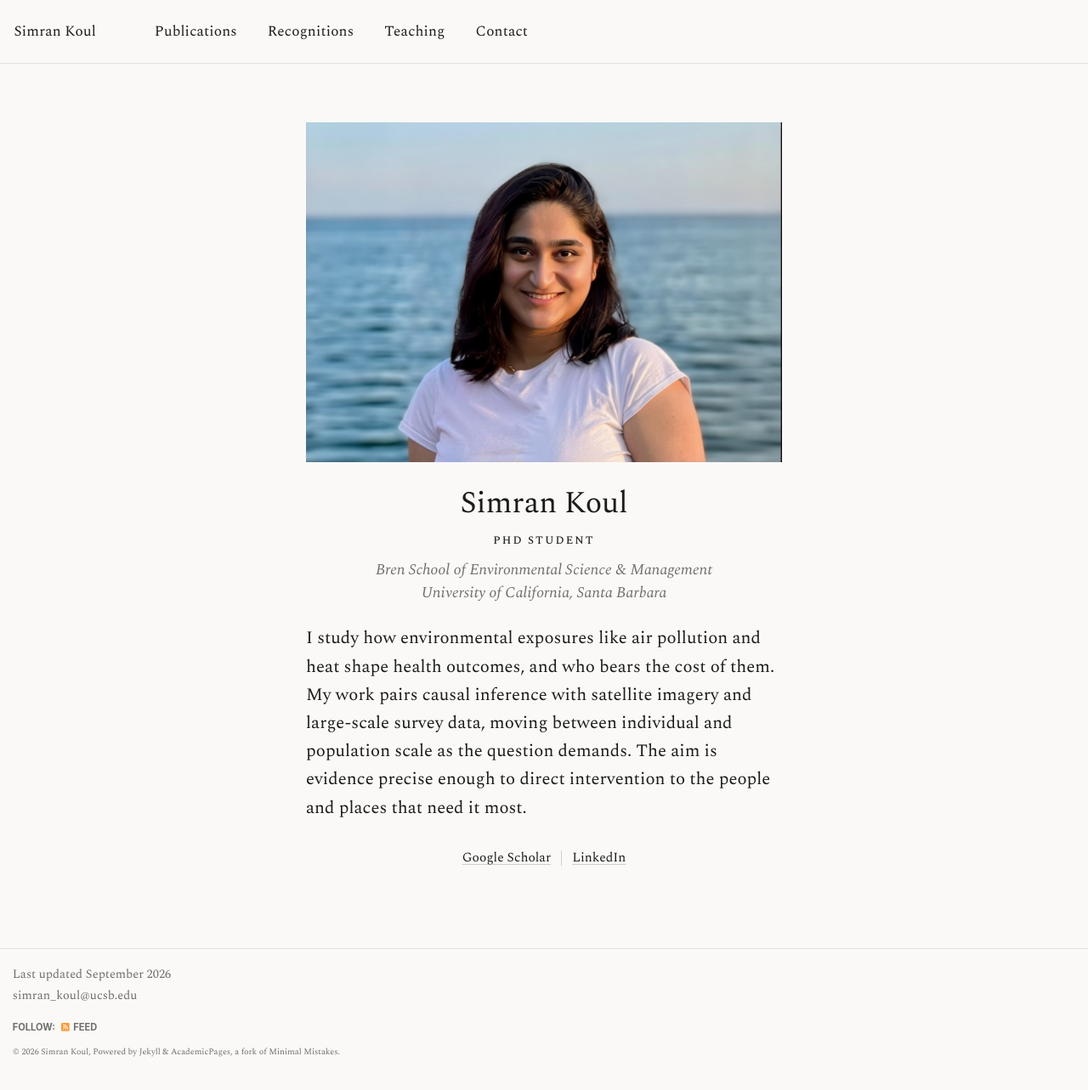
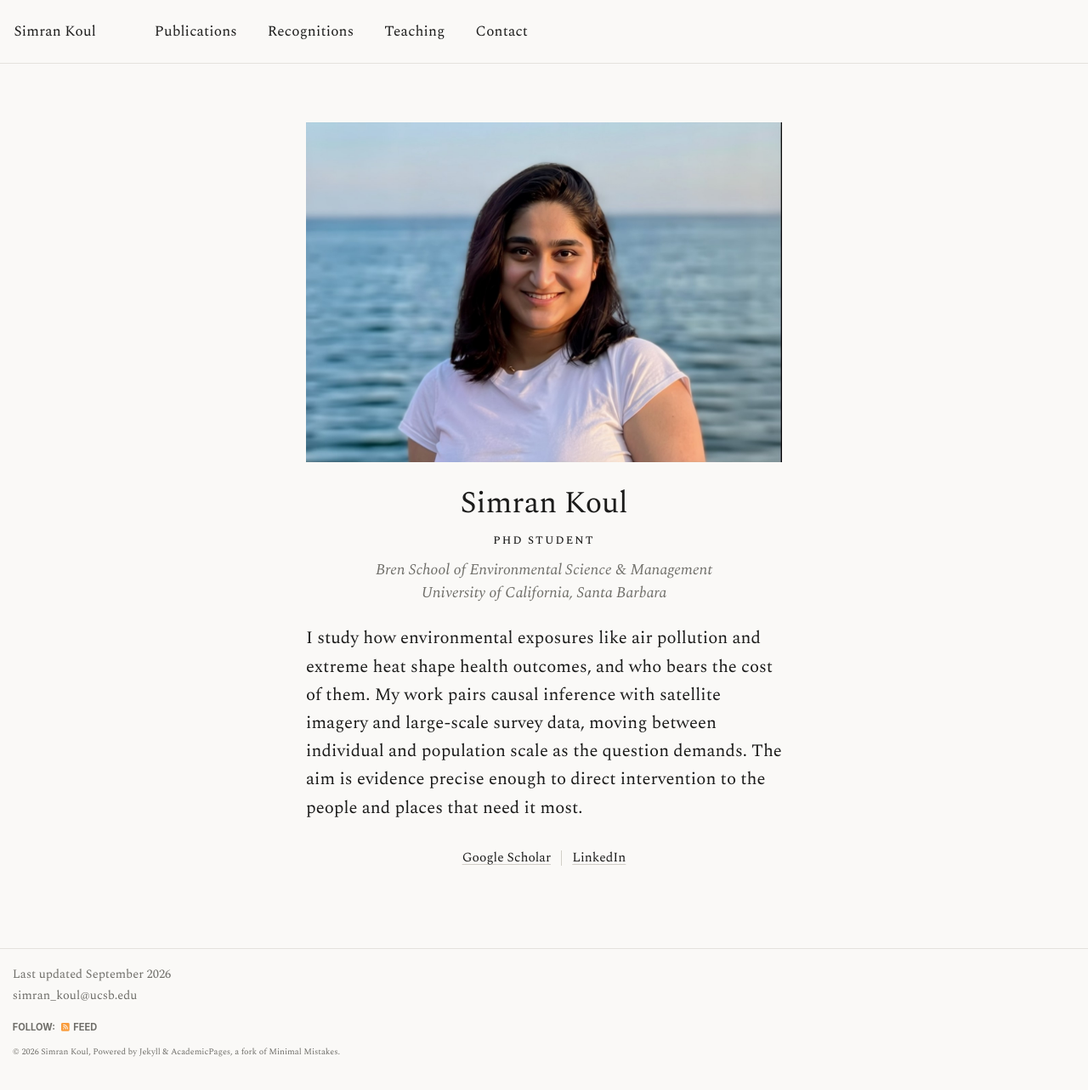
Before and after one commit to simkoul/simkoul.github.io, a Jekyll site: the page built from _pages/about.md, in a window 1280 px wide and 1289 px high. Shown: the top 1283 px of the window at 85% size. Built offline with Jekyll 4.4.1, drawn with Linux system fonts in a browser that asks for light colours.

Commit message:
Say extreme heat rather than heat in the bio

```diff
--- a/_pages/about.md
+++ b/_pages/about.md
@@ -21,7 +21,7 @@ author_profile: false
     </p>
 
     <div class="home__bio">
-      <p>I study how environmental exposures like air pollution and heat shape health
+      <p>I study how environmental exposures like air pollution and extreme heat shape health
       outcomes, and who bears the cost of them. My work pairs causal inference with
       satellite imagery and large-scale survey data, moving between individual and
       population scale as the question demands. The aim is evidence precise enough to
```
